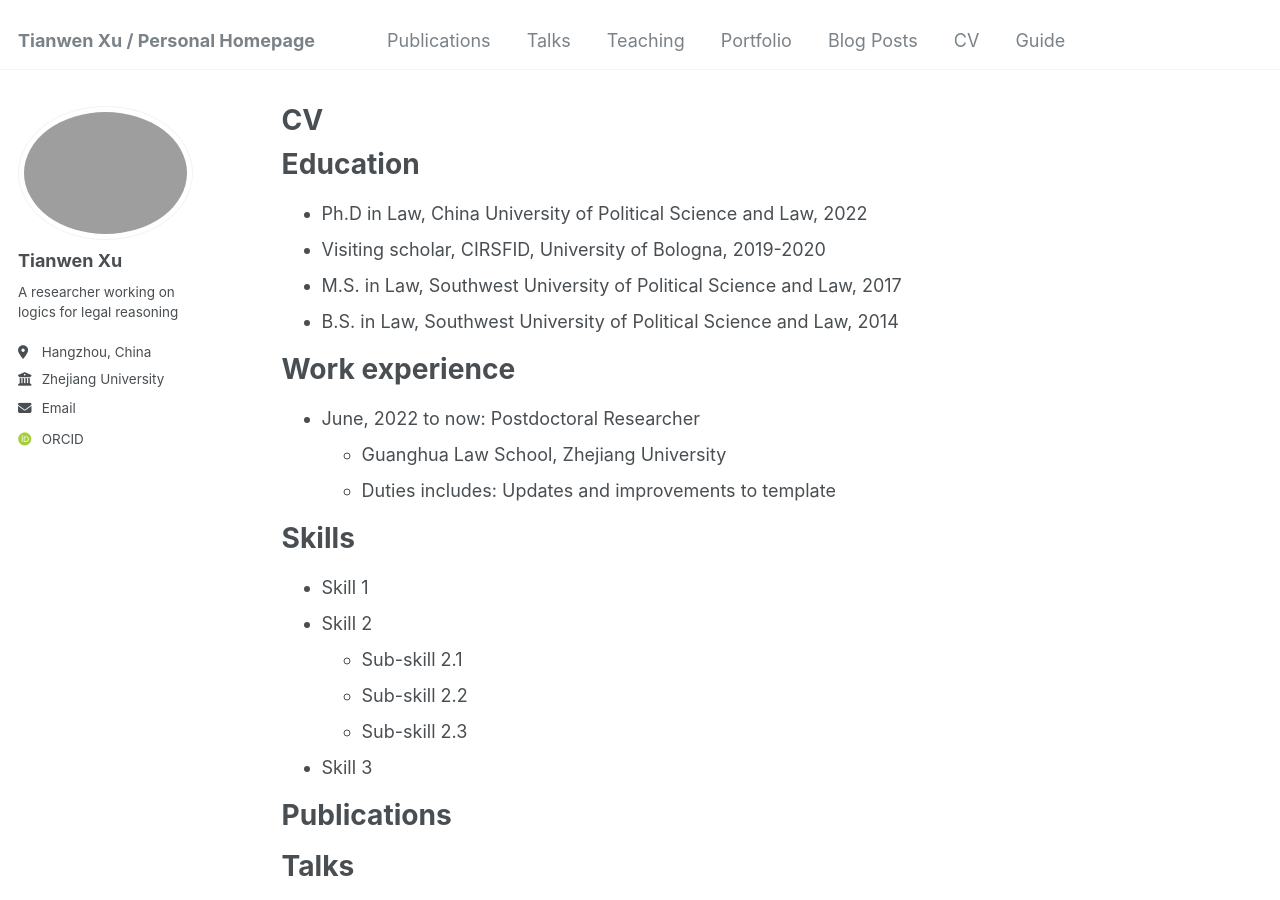
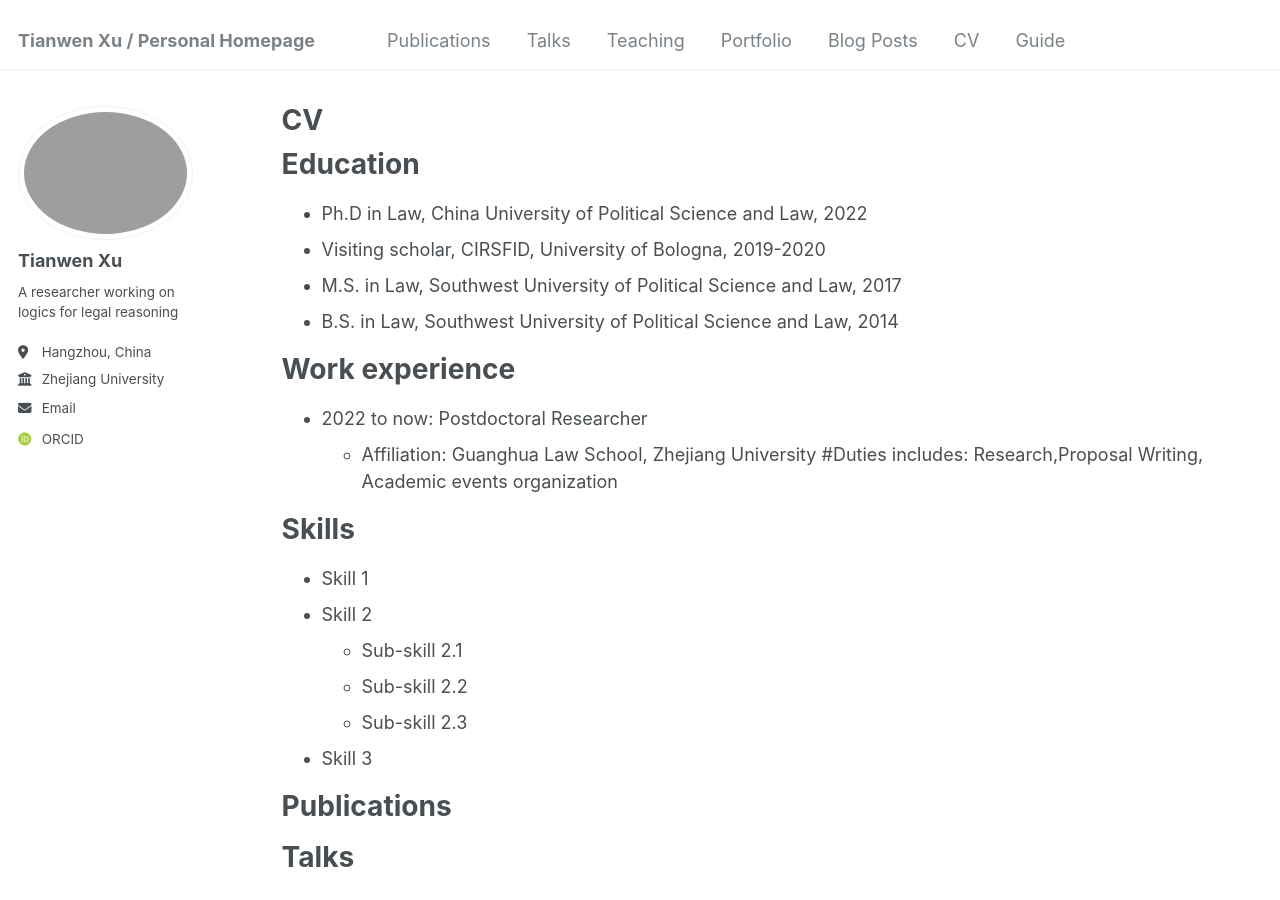
Before and after one commit to tianwenxu-lawlogic/tianwenxu-lawlogic.github.io, a Jekyll site: the page built from _pages/cv.md, in a window 1280 px wide and 900 px high. Built offline with Jekyll 4.4.1, drawn with Linux system fonts in a browser that asks for light colours; some web fonts are replaced; a file with an impossible date is left out.

Commit message:
Update cv.md

```diff
--- a/_pages/cv.md
+++ b/_pages/cv.md
@@ -18,9 +18,9 @@ Education
 
 Work experience
 ======
-* June, 2022 to now: Postdoctoral Researcher
-  * Guanghua Law School, Zhejiang University
-  * Duties includes: Updates and improvements to template
+* 2022 to now: Postdoctoral Researcher
+  * Affiliation: Guanghua Law School, Zhejiang University
+  #Duties includes: Research,Proposal Writing, Academic events organization
 
 
 Skills
```
